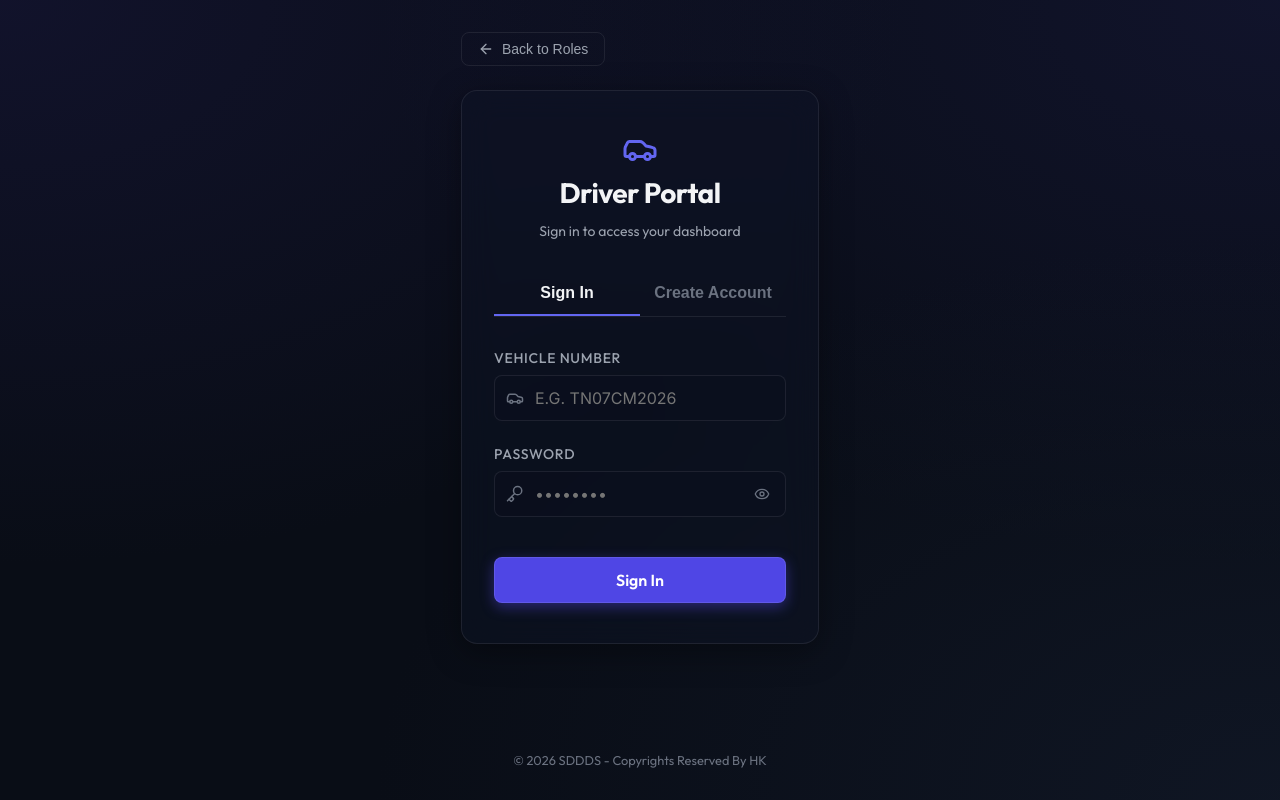
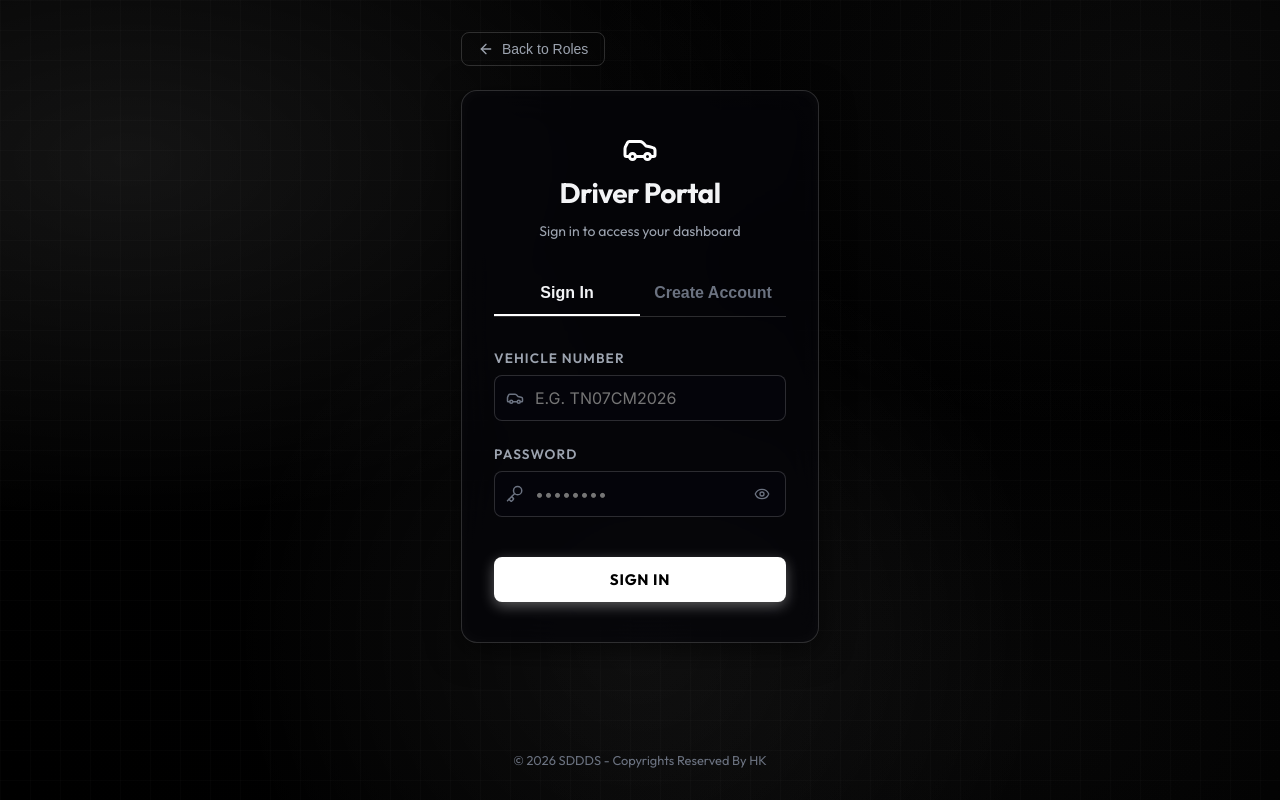
Before and after one commit to HariKrishnahk1/Smart-Driver-Drowsiness-Detection-System-SDDDS-, a React (Vite) app in the folder frontend/: page / in a window 1280 px wide. Both pictures are taken after a click on the element 421 px from the left and 357 px from the top of the page. Built offline with nearby package versions, Linux system fonts and the light colour scheme; no server answers; a web font is replaced by a local one.

Commit message:
design: apply black and white neon theme across all frontend components

```diff
--- a/frontend/src/App.jsx
+++ b/frontend/src/App.jsx
@@ -134,9 +134,9 @@ export default function App() {
             {/* Hubcap center */}
             <circle cx="50" cy="50" r="10" fill="#1f2937" stroke="#4b5563" strokeWidth="2" />
             {/* Center hub nut */}
-            <circle cx="50" cy="50" r="4" fill="#6366f1" />
+            <circle cx="50" cy="50" r="4" fill="var(--primary)" />
             {/* Motion speed ticks */}
-            <circle cx="50" cy="50" r="23" stroke="rgba(99, 102, 241, 0.4)" strokeWidth="2.5" strokeDasharray="10, 15" fill="none" />
+            <circle cx="50" cy="50" r="23" stroke="rgba(255, 255, 255, 0.4)" strokeWidth="2.5" strokeDasharray="10, 15" fill="none" />
           </svg>
           <span className="loader-text">{loadingMessage}</span>
         </div>
--- a/frontend/src/components/LoginCard.jsx
+++ b/frontend/src/components/LoginCard.jsx
@@ -114,9 +114,9 @@ export default function LoginCard({ role, onBack, onLoginSuccess }) {
       <div className="glass-card" style={styles.card}>
         <div style={styles.iconHeader}>
           {role === 'driver' ? (
-            <Car size={36} color="#6366f1" />
+            <Car size={36} color="var(--primary)" />
           ) : (
-            <Shield size={36} color="#10b981" />
+            <Shield size={36} color="var(--owner-accent)" />
           )}
           <h2 style={styles.title}>
             {role === 'driver' ? 'Driver Portal' : 'Owner Portal'}
@@ -134,7 +134,7 @@ export default function LoginCard({ role, onBack, onLoginSuccess }) {
             style={{
               ...styles.tab,
               ...(!isRegister ? styles.activeTab : {}),
-              borderBottomColor: !isRegister ? (role === 'driver' ? '#6366f1' : '#10b981') : 'transparent'
+              borderBottomColor: !isRegister ? (role === 'driver' ? 'var(--primary)' : 'var(--owner-accent)') : 'transparent'
             }}
           >
             Sign In
@@ -145,7 +145,7 @@ export default function LoginCard({ role, onBack, onLoginSuccess }) {
             style={{
               ...styles.tab,
               ...(isRegister ? styles.activeTab : {}),
-              borderBottomColor: isRegister ? (role === 'driver' ? '#6366f1' : '#10b981') : 'transparent'
+              borderBottomColor: isRegister ? (role === 'driver' ? 'var(--primary)' : 'var(--owner-accent)') : 'transparent'
             }}
           >
             Create Account
@@ -256,8 +256,8 @@ export default function LoginCard({ role, onBack, onLoginSuccess }) {
             disabled={loading}
             style={{
               marginTop: '1rem',
-              background: role === 'driver' ? 'var(--primary)' : 'var(--status-green)',
-              boxShadow: role === 'driver' ? '0 4px 14px var(--primary-glow)' : '0 4px 14px var(--status-green-glow)'
+              background: role === 'driver' ? 'var(--primary)' : 'var(--owner-accent)',
+              boxShadow: role === 'driver' ? '0 4px 14px var(--primary-glow)' : '0 4px 14px var(--owner-accent-glow)'
             }}
           >
             {loading ? 'Authenticating...' : (isRegister ? 'Register Account' : 'Sign In')}
--- a/frontend/src/components/OwnerDashboard.jsx
+++ b/frontend/src/components/OwnerDashboard.jsx
@@ -268,7 +268,7 @@ export default function OwnerDashboard({ onLogout }) {
       {/* Header bar */}
       <header style={styles.navBar} className="glass-card">
         <div style={styles.logoGroup}>
-          <Shield size={24} color="#10b981" />
+          <Shield size={24} color="var(--owner-accent)" />
           <h2 style={styles.navTitle}>SDDDS Owner Portal</h2>
         </div>
 
--- a/frontend/src/components/RoleSelection.jsx
+++ b/frontend/src/components/RoleSelection.jsx
@@ -88,7 +88,7 @@ export default function RoleSelection({ onSelect }) {
           onClick={() => onSelect('driver')}
         >
           <div style={styles.iconCircle}>
-            <Car size={36} color="#6366f1" />
+            <Car size={36} color="var(--primary)" />
           </div>
           <h2 style={styles.cardTitle}>Driver Panel</h2>
           <p style={styles.cardDesc}>
@@ -107,15 +107,15 @@ export default function RoleSelection({ onSelect }) {
           onClick={() => onSelect('owner')}
         >
           <div style={styles.iconCircle}>
-            <Shield size={36} color="#10b981" />
+            <Shield size={36} color="var(--owner-accent)" />
           </div>
           <h2 style={styles.cardTitle}>Owner Dashboard</h2>
           <p style={styles.cardDesc}>
             Monitor active vehicles in real-time, view live video streams and screenshots of driver activities....
           </p>
           <div style={styles.cardFooter}>
-            <span style={{ color: '#10b981' }}>Access Portal</span>
-            <span style={{ ...styles.arrow, color: '#10b981' }}>&rarr;</span>
+            <span style={{ color: 'var(--owner-accent)' }}>Access Portal</span>
+            <span style={{ ...styles.arrow, color: 'var(--owner-accent)' }}>&rarr;</span>
           </div>
         </div>
       </div>
@@ -158,7 +158,7 @@ const styles = {
     fontWeight: '800',
     fontFamily: "'Batangas', 'Cinzel', serif",
     letterSpacing: '0.02em',
-    background: 'linear-gradient(135deg, #ffffff 40%, #c7d2fe 100%)',
+    background: 'linear-gradient(135deg, #ffffff 30%, var(--primary) 70%, var(--primary-hover) 100%)',
     WebkitBackgroundClip: 'text',
     WebkitTextFillColor: 'transparent',
   },
@@ -323,7 +323,7 @@ const styles = {
     fontWeight: '800',
     lineHeight: '1.25',
     fontFamily: "'Batangas', 'Cinzel', serif",
-    background: 'linear-gradient(135deg, #ffffff 40%, #a5b4fc 100%)',
+    background: 'linear-gradient(135deg, #ffffff 30%, var(--primary) 70%, var(--primary-hover) 100%)',
     WebkitBackgroundClip: 'text',
     WebkitTextFillColor: 'transparent',
   },
--- a/frontend/src/index.css
+++ b/frontend/src/index.css
@@ -1,23 +1,26 @@
 @import url('https://fonts.googleapis.com/css2?family=MedievalSharp&family=Germania+One&family=Alex+Brush&family=Great+Vibes&family=Cookie&family=Cinzel:wght@700;800&family=Outfit:wght@300;400;500;600;700;800&family=Inter:wght@300;400;500;600;700&display=swap');
 
 :root {
-  --bg-dark: #090d16;
-  --bg-dark-accent: #0f1524;
-  --glass-bg: rgba(15, 22, 38, 0.45);
-  --glass-bg-hover: rgba(23, 32, 54, 0.65);
-  --glass-border: rgba(255, 255, 255, 0.08);
-  --glass-border-focus: rgba(255, 255, 255, 0.2);
+  --bg-dark: #000000;
+  --bg-dark-accent: #08080c;
+  --glass-bg: rgba(5, 5, 8, 0.75);
+  --glass-bg-hover: rgba(14, 14, 20, 0.85);
+  --glass-border: rgba(255, 255, 255, 0.16);
+  --glass-border-focus: rgba(255, 255, 255, 0.45);
 
-  --primary: #4f46e5;
-  --primary-glow: rgba(79, 70, 229, 0.45);
-  --primary-hover: #6366f1;
+  --primary: #ffffff; /* Glowing Neon White */
+  --primary-glow: rgba(255, 255, 255, 0.35);
+  --primary-hover: #e5e7eb; /* Glowing Neon Silver/White */
+
+  --owner-accent: #a3a3a3; /* Glowing Neon Silver/Grey */
+  --owner-accent-glow: rgba(163, 163, 163, 0.35);
 
   --text-main: #f3f4f6;
   --text-muted: #9ca3af;
   --text-dim: #6b7280;
 
-  --status-green: #10b981;
-  --status-green-glow: rgba(16, 185, 129, 0.4);
+  --status-green: #00ffaa;
+  --status-green-glow: rgba(0, 255, 170, 0.35);
   --status-yellow: #f59e0b;
   --status-yellow-glow: rgba(245, 158, 11, 0.4);
   --status-red: #ef4444;
@@ -36,9 +39,17 @@ body {
   font-family: 'Outfit', 'Inter', sans-serif;
   background-color: var(--bg-dark);
   background-image:
-    radial-gradient(at 0% 0%, rgba(30, 27, 75, 0.4) 0px, transparent 50%),
-    radial-gradient(at 100% 100%, rgba(17, 24, 39, 0.8) 0px, transparent 50%),
-    radial-gradient(at 100% 0%, rgba(49, 46, 129, 0.2) 0px, transparent 50%);
+    /* White Cybernetic grid pattern */
+    linear-gradient(rgba(255, 255, 255, 0.015) 1px, transparent 1px),
+    linear-gradient(90deg, rgba(255, 255, 255, 0.015) 1px, transparent 1px),
+    /* White/Silver neural hotspot radial glows */
+    radial-gradient(at 10% 20%, rgba(255, 255, 255, 0.08) 0px, transparent 40%),
+    radial-gradient(at 90% 10%, rgba(163, 163, 163, 0.06) 0px, transparent 35%),
+    radial-gradient(at 50% 80%, rgba(255, 255, 255, 0.06) 0px, transparent 45%),
+    radial-gradient(at 80% 90%, rgba(163, 163, 163, 0.04) 0px, transparent 35%),
+    /* Vignette base dark overlay */
+    radial-gradient(circle at center, rgba(10, 10, 15, 0.08) 0%, #000000 100%);
+  background-size: 30px 30px, 30px 30px, 100% 100%, 100% 100%, 100% 100%, 100% 100%, 100% 100%;
   color: var(--text-main);
   min-height: 100vh;
   overflow-x: hidden;
@@ -71,18 +82,18 @@ h1, h2, h3, h4 {
 /* Glassmorphism Card styling */
 .glass-card {
   background: var(--glass-bg);
-  backdrop-filter: blur(16px);
-  -webkit-backdrop-filter: blur(16px);
+  backdrop-filter: blur(20px);
+  -webkit-backdrop-filter: blur(20px);
   border: 1px solid var(--glass-border);
   border-radius: 16px;
   padding: 2rem;
-  box-shadow: 0 8px 32px 0 rgba(0, 0, 0, 0.37);
+  box-shadow: 0 8px 32px 0 rgba(0, 0, 0, 0.55), inset 0 0 15px rgba(255, 255, 255, 0.03);
   transition: all 0.3s cubic-bezier(0.4, 0, 0.2, 1);
 }
 
 .glass-card:hover {
   border-color: var(--glass-border-focus);
-  box-shadow: 0 12px 40px 0 rgba(0, 0, 0, 0.5);
+  box-shadow: 0 12px 40px 0 rgba(0, 0, 0, 0.75), 0 0 20px rgba(255, 255, 255, 0.15), inset 0 0 15px rgba(255, 255, 255, 0.03);
 }
 
 .glass-card-interactive {
@@ -91,7 +102,7 @@ h1, h2, h3, h4 {
 
 .glass-card-interactive:hover {
   background: var(--glass-bg-hover);
-  transform: translateY(-4px);
+  transform: translateY(-5px);
 }
 
 /* Inputs styling */
@@ -103,44 +114,46 @@ h1, h2, h3, h4 {
 }
 
 .glass-input-label {
-  font-size: 0.875rem;
-  font-weight: 500;
+  font-size: 0.85rem;
+  font-weight: 600;
   color: var(--text-muted);
   text-transform: uppercase;
-  letter-spacing: 0.05em;
+  letter-spacing: 0.08em;
 }
 
 .glass-input {
-  background: rgba(10, 15, 30, 0.6);
+  background: rgba(5, 5, 12, 0.85);
   border: 1px solid var(--glass-border);
   border-radius: 8px;
   padding: 0.75rem 1rem;
   color: var(--text-main);
   font-family: 'Inter', sans-serif;
   font-size: 1rem;
-  transition: all 0.2s ease;
+  transition: all 0.25s ease;
   width: 100%;
 }
 
 .glass-input:focus {
   outline: none;
-  border-color: var(--primary-hover);
-  box-shadow: 0 0 0 2px var(--primary-glow);
-  background: rgba(10, 15, 30, 0.8);
+  border-color: var(--primary);
+  box-shadow: 0 0 14px var(--primary-glow);
+  background: rgba(5, 5, 12, 0.95);
 }
 
 /* Buttons styling */
 .glass-btn {
-  background: var(--primary);
-  border: 1px solid rgba(255, 255, 255, 0.1);
+  background: linear-gradient(135deg, var(--primary) 0%, #e5e7eb 100%);
+  border: 1px solid rgba(255, 255, 255, 0.35);
   border-radius: 8px;
   padding: 0.75rem 1.5rem;
-  color: white;
+  color: #000000;
   font-family: 'Outfit', sans-serif;
-  font-weight: 600;
-  font-size: 1rem;
+  font-weight: 700;
+  text-transform: uppercase;
+  letter-spacing: 0.05em;
+  font-size: 0.95rem;
   cursor: pointer;
-  transition: all 0.2s cubic-bezier(0.4, 0, 0.2, 1);
+  transition: all 0.25s cubic-bezier(0.4, 0, 0.2, 1);
   display: inline-flex;
   align-items: center;
   justify-content: center;
@@ -149,9 +162,11 @@ h1, h2, h3, h4 {
 }
 
 .glass-btn:hover {
-  background: var(--primary-hover);
-  box-shadow: 0 0 16px var(--primary-glow);
-  transform: translateY(-1px);
+  background: linear-gradient(135deg, var(--primary-hover) 0%, #a3a3a3 100%);
+  border-color: rgba(255, 255, 255, 0.5);
+  color: #000000;
+  box-shadow: 0 0 24px rgba(255, 255, 255, 0.4);
+  transform: translateY(-2px);
 }
 
 .glass-btn:active {
@@ -159,20 +174,23 @@ h1, h2, h3, h4 {
 }
 
 .glass-btn:disabled {
-  opacity: 0.5;
+  opacity: 0.4;
   cursor: not-allowed;
   transform: none !important;
   box-shadow: none !important;
 }
 
 .glass-btn-secondary {
-  background: rgba(255, 255, 255, 0.05);
+  background: rgba(255, 255, 255, 0.03);
   border: 1px solid var(--glass-border);
+  color: var(--primary);
 }
 
 .glass-btn-secondary:hover {
-  background: rgba(255, 255, 255, 0.1);
-  box-shadow: 0 0 12px rgba(255, 255, 255, 0.1);
+  background: rgba(255, 255, 255, 0.08);
+  border-color: var(--primary-hover);
+  color: var(--primary-hover);
+  box-shadow: 0 0 15px rgba(255, 255, 255, 0.15);
 }
 
 .glass-btn-danger {
```
Also changed, not shown: frontend/src/components/NeonEyesLogo.jsx (+15 -15 lines).
